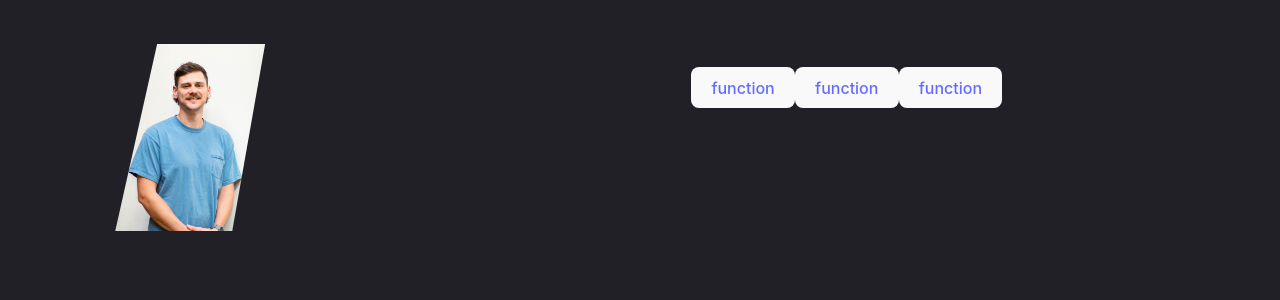
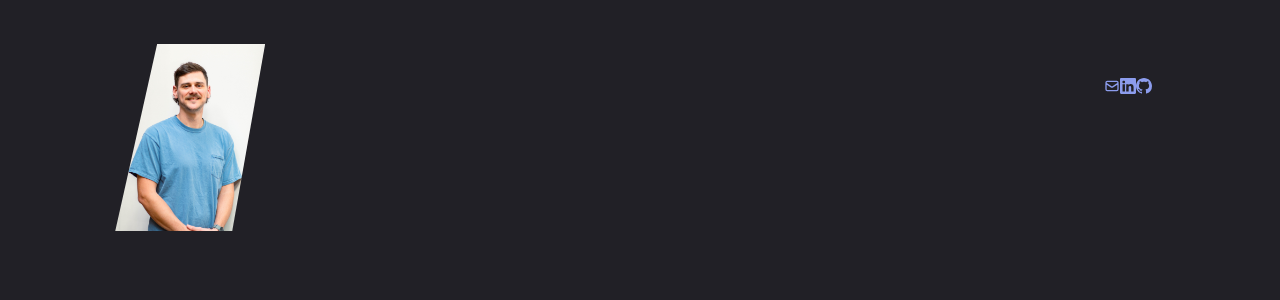
Before and after one commit to alecdhansen/AlecHansen, a React (Vite) app: page / in a window 1280 px wide. Shown: the top 300 px of the page. Built offline with nearby package versions, Linux system fonts and the light colour scheme.

Commit message:
fix: icons now rendered

```diff
--- a/src/components/Header/index.tsx
+++ b/src/components/Header/index.tsx
@@ -1,6 +1,6 @@
-import { NavContainer, NavLeft, AlecImage } from "./style";
+import { NavContainer, NavLeft, NavRight, AlecImage } from "./style";
 import image from "../../assets/images/alec.jpg";
-import NavRight from "../NavRight";
+import NavRightContent from "../NavRightContent";
 
 const Header = () => {
   return (
@@ -8,7 +8,9 @@ const Header = () => {
       <NavLeft>
         <AlecImage src={image} />
       </NavLeft>
-      <NavRight />
+      <NavRight>
+        <NavRightContent />
+      </NavRight>
     </NavContainer>
   );
 };
--- a/src/components/NavRight/index.tsx
+++ /dev/null
@@ -1,11 +0,0 @@
-import { NavButton, NavLink } from "./style";
-import { IconProps, icons } from "./utils";
-
-const NavRight = () => {
-  return icons.map((icon: IconProps) => (
-    <NavButton>
-      <NavLink href={icon.url}>{icon.icon}</NavLink>
-    </NavButton>
-  ));
-};
-export default NavRight;
--- a/src/components/NavRight/style.ts
+++ /dev/null
@@ -1,7 +0,0 @@
-import styled from "styled-components";
-
-export const NavButton = styled.button`
-  color: #8c9ced;
-`;
-
-export const NavLink = styled.a``;
--- /dev/null
+++ b/src/components/NavRightContent/index.tsx
@@ -0,0 +1,9 @@
+import { NavLink } from "./style";
+import { IconProps, icons } from "./utils";
+
+const NavRightContent = () => {
+  return icons.map((icon: IconProps) => (
+    <NavLink href={icon.url}>{icon.icon}</NavLink>
+  ));
+};
+export default NavRightContent;
--- /dev/null
+++ b/src/components/NavRightContent/style.ts
@@ -0,0 +1,5 @@
+import styled from "styled-components";
+
+export const NavLink = styled.a`
+  color: #8c9ced;
+`;
--- a/src/components/NavRight/utils.ts
+++ b/src/components/NavRightContent/utils.tsx
@@ -11,17 +11,17 @@ export interface IconProps {
 export const icons = [
   {
     content: "email",
-    icon: typeof HiOutlineMail,
+    icon: <HiOutlineMail />,
     url: "alecdhansen@gmail.com",
   },
   {
     content: "linkedin",
-    icon: typeof BsLinkedin,
+    icon: <BsLinkedin />,
     url: "https://www.linkedin.com/in/alecdhansen/",
   },
   {
     content: "github",
-    icon: typeof BsGithub,
+    icon: <BsGithub />,
     url: "https://github.com/alecdhansen",
   },
 ];
```
